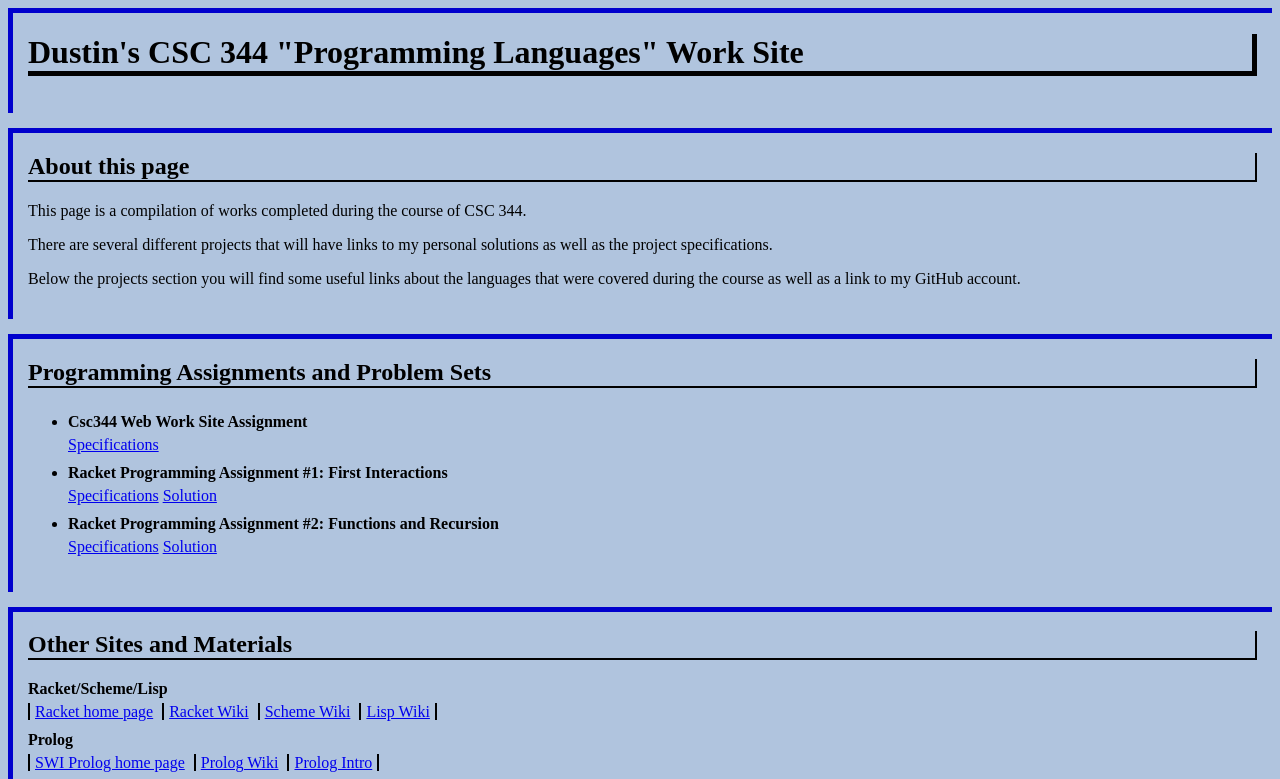
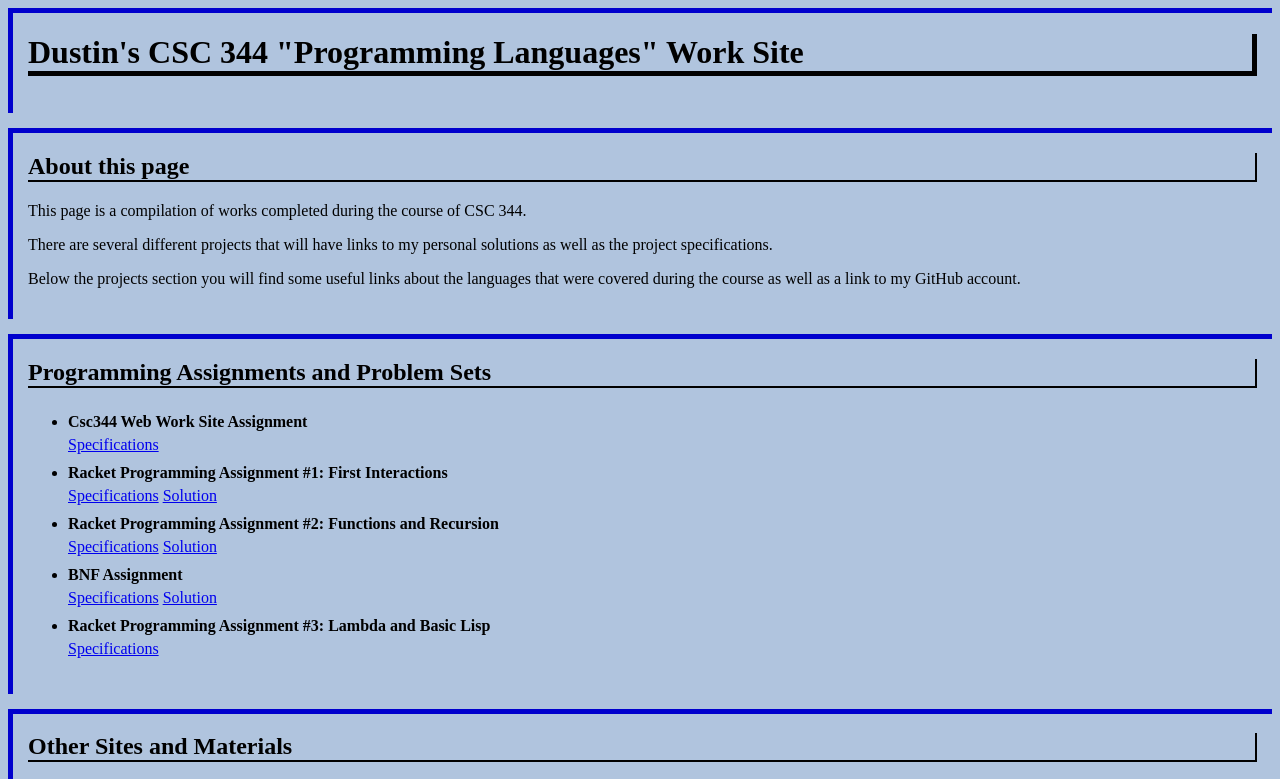
Before and after one commit to dustinmcmahon/ProgLanguages, a plain HTML site: page project2/index.html in a window 1280 px wide. Shown: the top 779 px of the page. Drawn offline with Linux system fonts and the light colour scheme.

Commit message:
BNF Project
- No Code just a writeup
- Added to work website

```diff
--- a/project2/index.html
+++ b/project2/index.html
@@ -98,25 +98,25 @@
                                     <span><a href="img/project3.pdf" target="_blank">Solution</a></span>
                                 </div>
                             </li>
-                            <li class="assignment-container hidden">
-                                <div class="assignment-title bold"></div>
+                            <li class="assignment-container">
+                                <div class="assignment-title bold">BNF Assignment</div>
                                 <div class="link-container">
-                                    <span><a href="" target="_blank">Specifications</a></span>
-                                    <span><a href="/img/" target="_blank">Solution</a></span>
+                                    <span><a href="https://www.cs.oswego.edu/~blue/course_pages/2022/Fall/Csc344/selected_course_documents/PL_Assignments/Other/archive/PL_BNF_Assignment.pdf" target="_blank">Specifications</a></span>
+                                    <span><a href="img/project4.pdf" target="_blank">Solution</a></span>
+                                </div>
+                            </li>
+                            <li class="assignment-container">
+                                <div class="assignment-title bold">Racket Programming Assignment #3: Lambda and Basic Lisp</div>
+                                <div class="link-container">
+                                    <span><a href="https://www.cs.oswego.edu/~blue/course_pages/2022/Fall/Csc344/selected_course_documents/PL_Assignments/Racket/archive/PL_Racket_Assignment_3.pdf" target="_blank">Specifications</a></span>
+                                    <span class="hidden"><a href="img/" target="_blank">Solution</a></span>
                                 </div>
                             </li>
                             <li class="assignment-container hidden">
                                 <div class="assignment-title bold"></div>
                                 <div class="link-container">
                                     <span><a href="" target="_blank">Specifications</a></span>
-                                    <span><a href="/img/" target="_blank">Solution</a></span>
-                                </div>
-                            </li>
-                            <li class="assignment-container hidden">
-                                <div class="assignment-title bold"></div>
-                                <div class="link-container">
-                                    <span><a href="" target="_blank">Specifications</a></span>
-                                    <span><a href="/img/" target="_blank">Solution</a></span>
+                                    <span><a href="img/" target="_blank">Solution</a></span>
                                 </div>
                             </li>
                         </ul>
```
Also changed, not shown: 2 other files.
